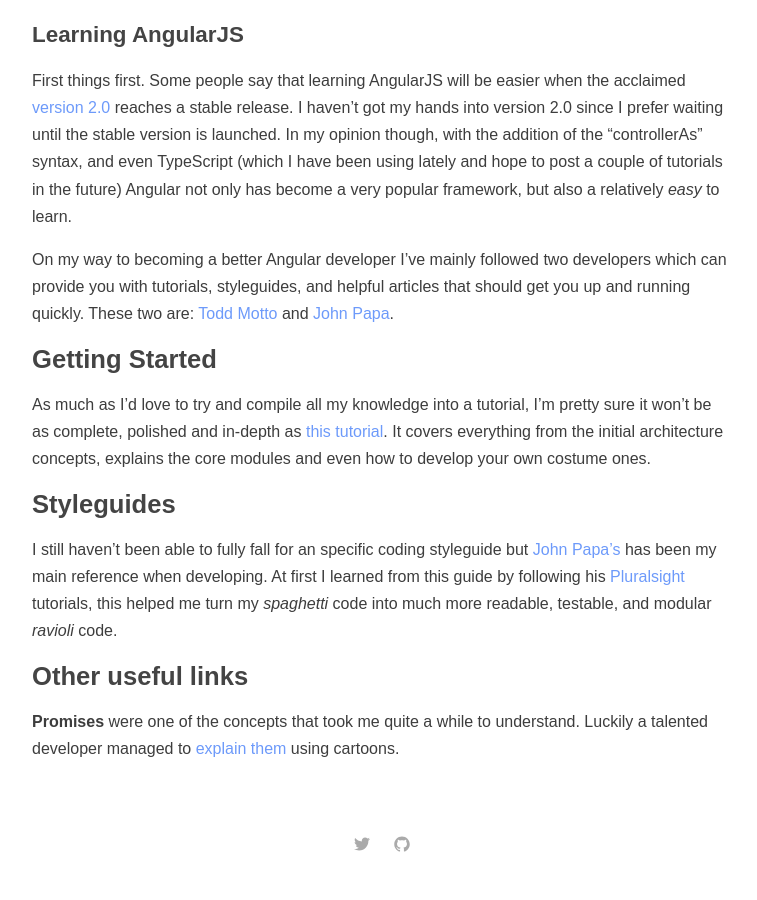
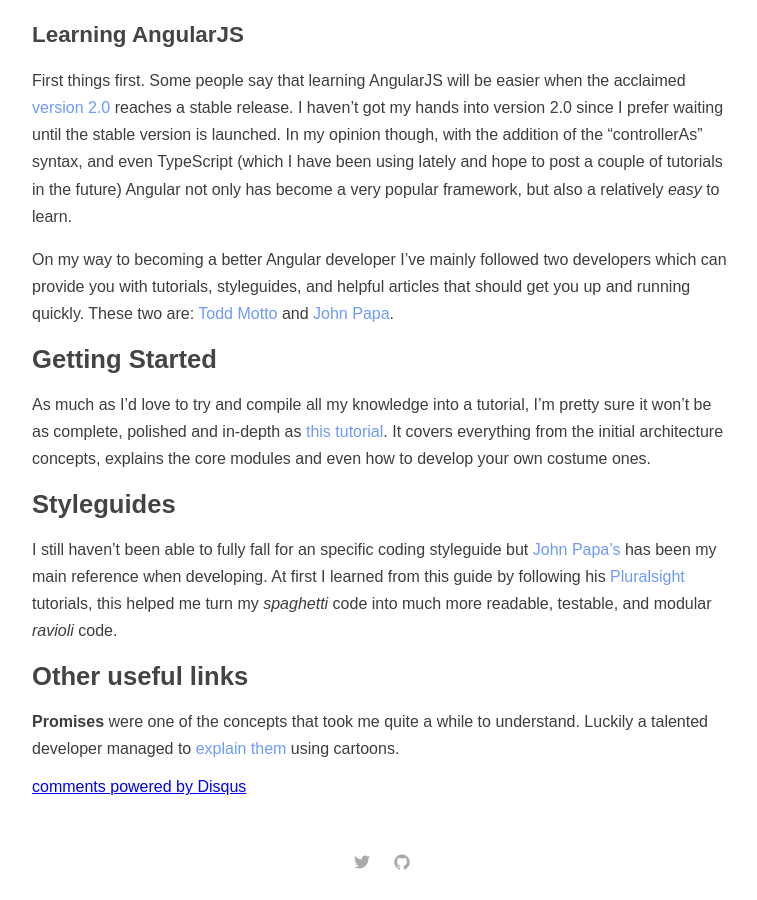
Before and after one commit to s-ramirez/s-ramirez.github.io, a Jekyll site: the page built from _posts/2015-07-02-angular-getting-started.md, in a window 1280 px wide and 900 px high, scrolled down 717 px. Shown: the whole window, without its empty margins (258-1015 px from the left). Built offline with Jekyll 4.4.1, drawn with Linux system fonts in a browser that asks for light colours; comment, search, counter and statistics services are not loaded.

Commit message:
Testing comments section once more

```diff
--- a/_config.yml
+++ b/_config.yml
@@ -21,6 +21,9 @@
 # Build settings
 markdown: kramdown
 
+#Disqus
+disqusid: sramirez91
+
 #Sass configuration
 sass:
   sass_dir: _sass
--- a/_includes/disqus.html
+++ b/_includes/disqus.html
@@ -1,6 +1,11 @@
+{% if page.comments %}
+<!-- Add Disqus comments. -->
 <div id="disqus_thread"></div>
 <script type="text/javascript">
-    var disqus_shortname = 'sramirez91'; // required: replace example with your forum shortname
+  /* * * CONFIGURATION VARIABLES: EDIT BEFORE PASTING INTO YOUR WEBPAGE * * */
+  var disqus_shortname = 'sramirez'; // required: replace example with your forum shortname
+  var disqus_identifier = "{{ site.disqusid }}{{ page.url | replace:'index.html','' }}";
+
   /* * * DON'T EDIT BELOW THIS LINE * * */
   (function() {
     var dsq = document.createElement('script'); dsq.type = 'text/javascript'; dsq.async = true;
@@ -9,3 +14,5 @@
   })();
 </script>
 <noscript>Please enable JavaScript to view the <a href="http://disqus.com/?ref_noscript">comments powered by Disqus.</a></noscript>
+<a href="http://disqus.com" class="dsq-brlink">comments powered by <span class="logo-disqus">Disqus</span></a>
+{% endif %}
```
Lines whose indentation alone changed are shown as unchanged.
